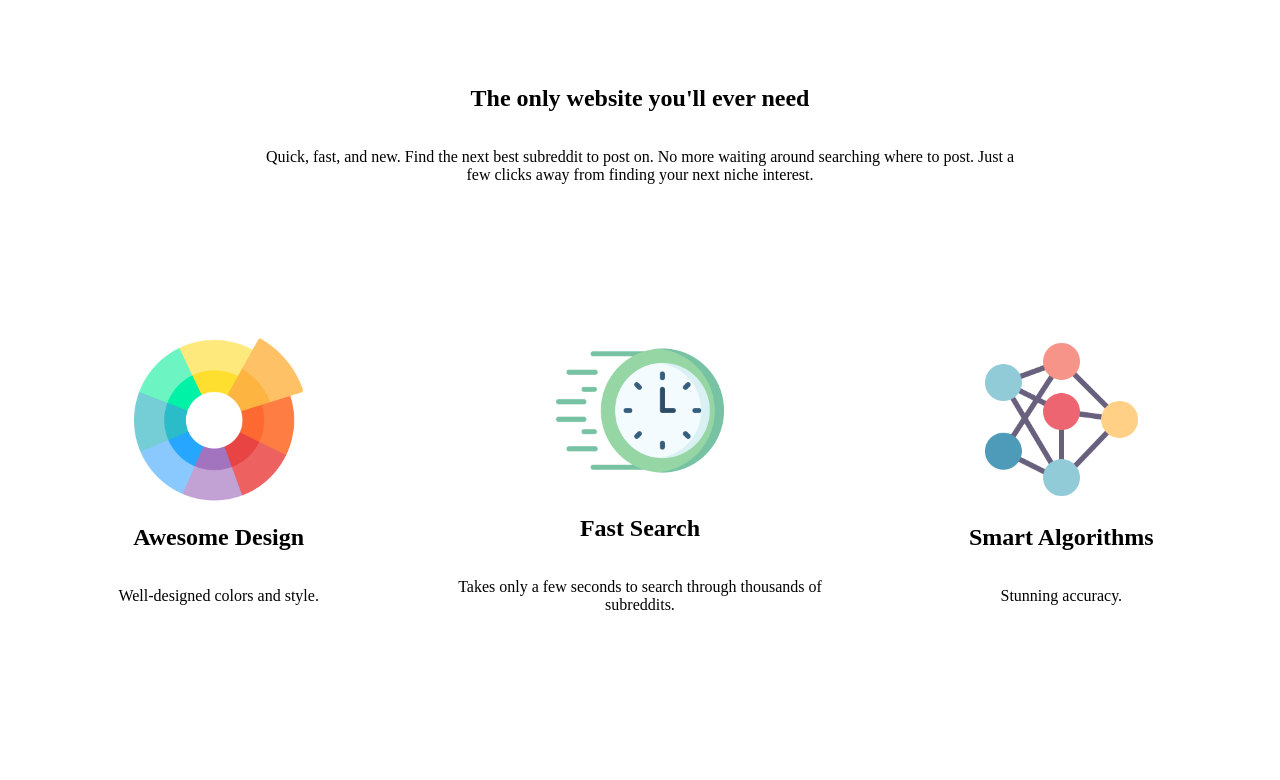
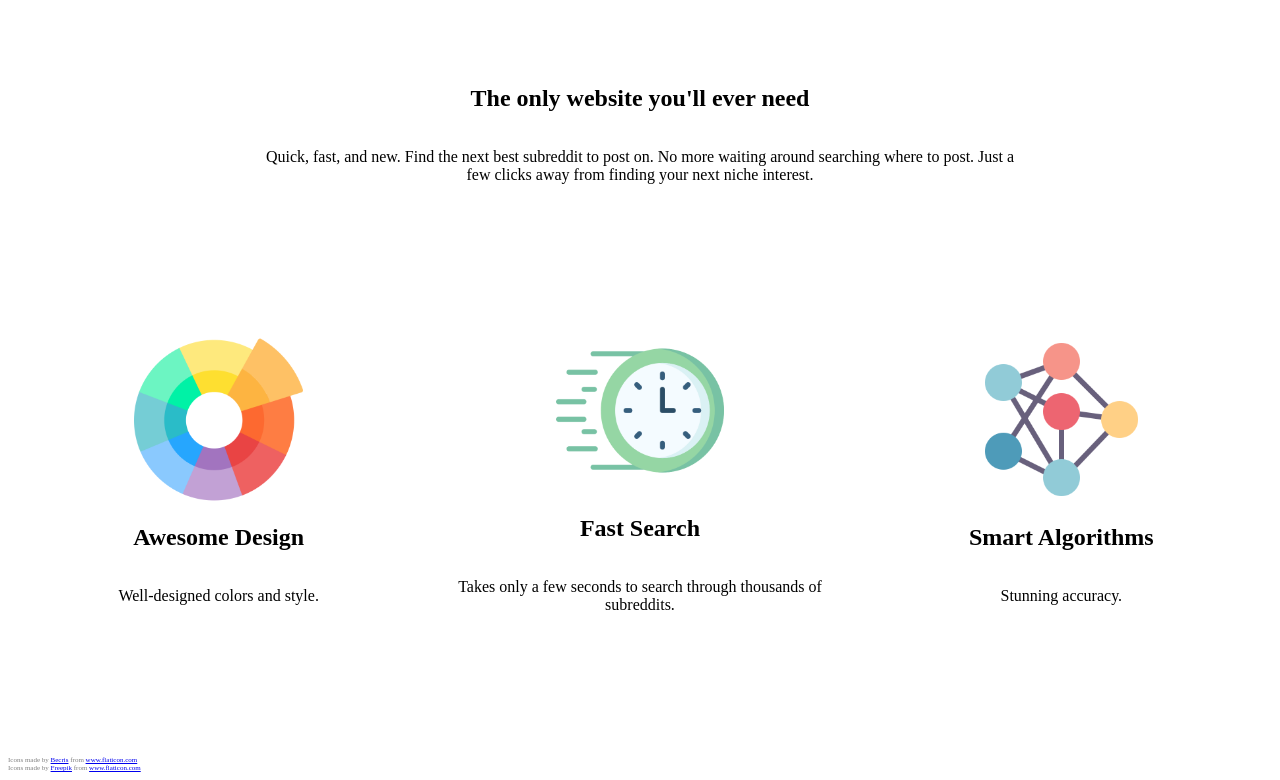
Before and after one commit to BuildWeek-Post-Here-2/marketing-page, a plain HTML site: page index.html in a window 1280 px wide. Shown: the part 958-1738 px from the top of the page. Before the commit the page ends 1714 px from the top, so only its background shows below. Drawn offline with Linux system fonts and the light colour scheme.

Commit message:
Added attribution for icon images

```diff
--- a/index.css
+++ b/index.css
@@ -125,6 +125,11 @@ body {
     height: 100px;
 }
 
+.attribution {
+    font-size: 7px;
+    color: grey;
+}
+
 @media (max-width: 800px) {
 
     #headerSection {
--- a/index.html
+++ b/index.html
@@ -66,3 +66,5 @@
     </div>
 
 </section>
+<div class="attribution">Icons made by <a href="https://www.flaticon.com/authors/becris" title="Becris">Becris</a> from <a href="https://www.flaticon.com/" title="Flaticon">www.flaticon.com</a></div>
+<div class="attribution">Icons made by <a href="https://www.flaticon.com/authors/freepik" title="Freepik">Freepik</a> from <a href="https://www.flaticon.com/" title="Flaticon">www.flaticon.com</a></div>
```
